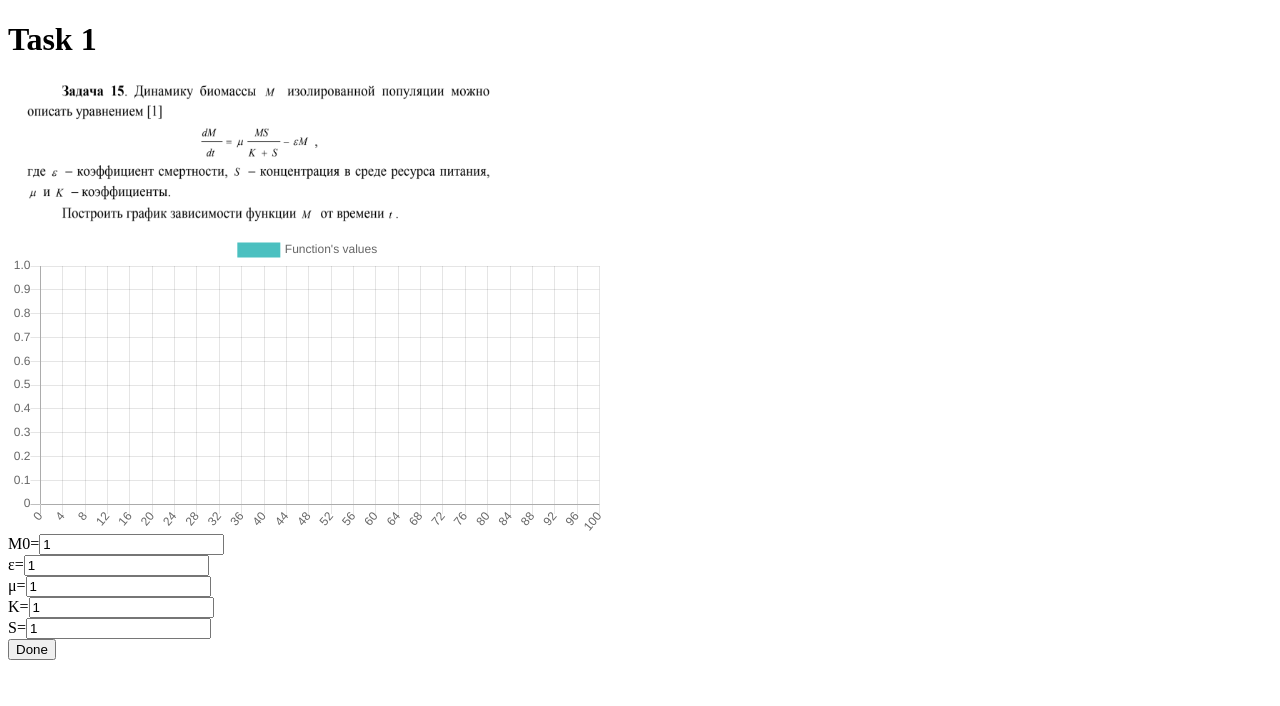
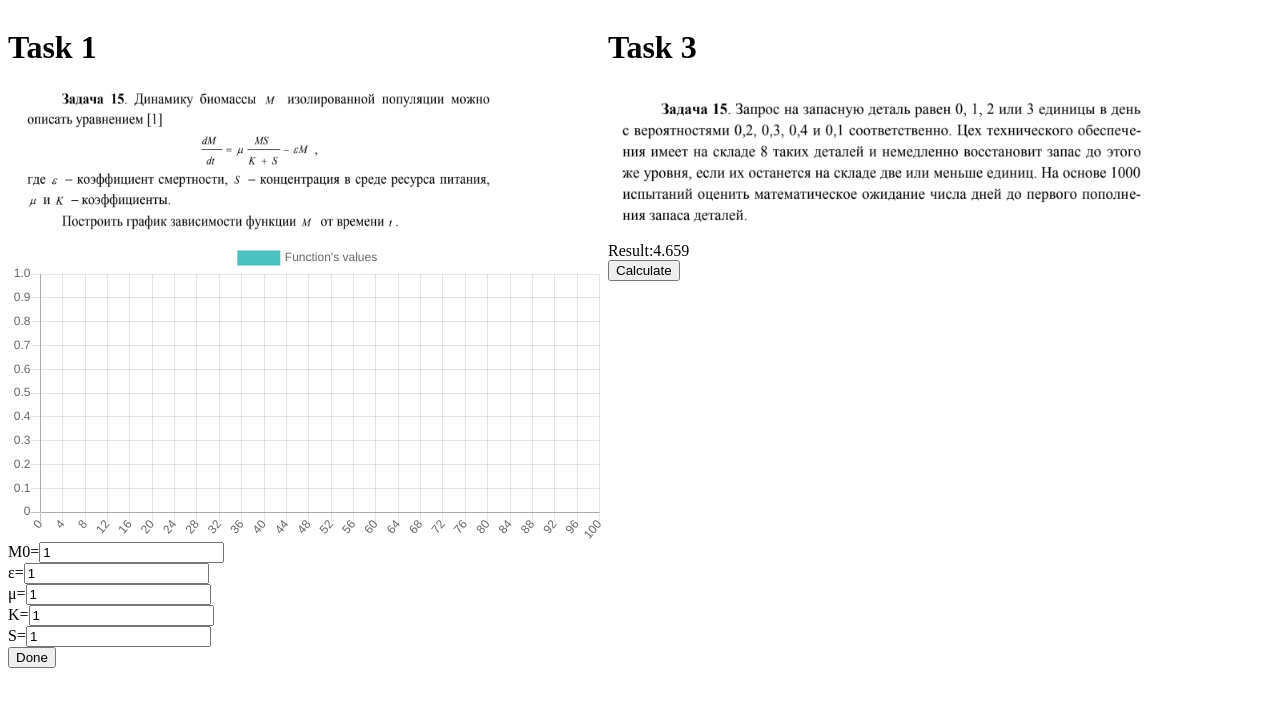
Before and after one commit to lexprom/modelling, a React (Create React App) app: page / in a window 1280 px wide. Shown: the top 706 px of the page. Built offline with nearby package versions, Linux system fonts and the light colour scheme.

Commit message:
Added the 3 task

```diff
--- a/src/App.js
+++ b/src/App.js
@@ -1,12 +1,16 @@
 import React, { Component } from 'react';
 
 import Biomass from "./CalculatingBiomass";
+import ExpectedValueDiscrete from './ExpectedValueDiscrete';
+
+import "./styles.css"
 
 class App extends Component {
   render() {
     return (
       <div className="App">
         <Biomass />
+        <ExpectedValueDiscrete />
       </div>
     );
   }
--- /dev/null
+++ b/src/ExpectedValueDiscrete/index.js
@@ -0,0 +1,48 @@
+import React, { Component } from 'react'
+
+import Image from "./assets/task3.png"
+
+const NUMBER_OF_EXPERIMENTS = 1000;
+const MIN_NUMBER_OF_DETAILS = 5;
+
+class ExpectedValueDiscrete extends Component {
+	constructor(props) {
+		super(props);
+		this.state = {
+			result: 0
+		}
+	}
+
+	calculateExpectedValues = () => {
+		const details = [0, 0, 1, 1, 1, 2, 2, 2, 2, 3]; // odds of details
+		const resultsExpectedValues = [];
+		for (let index = 0; index < NUMBER_OF_EXPERIMENTS; index++) {
+			let temp = 0;
+			let count = 0;
+			while (temp <= MIN_NUMBER_OF_DETAILS) {
+				temp += details[Math.floor(Math.random() * details.length)];
+				count++;
+			}
+			resultsExpectedValues.push(count);
+		}
+		const sumExpctedValues = resultsExpectedValues.reduce((acc, currentVal) => acc + currentVal);
+		this.setState({ result: sumExpctedValues / NUMBER_OF_EXPERIMENTS });
+	}
+
+	componentDidMount() {
+		this.calculateExpectedValues();
+	}
+
+	render() {
+		return (
+			<div>
+				<h1>Task 3</h1>
+				<img src={Image} height="150px" width="550px" alt="" />
+				<div>Result:{this.state.result} </div>
+				<button onClick={this.calculateExpectedValues}>Calculate</button>
+			</div>
+		)
+	}
+}
+
+export default ExpectedValueDiscrete;
--- /dev/null
+++ b/src/styles.css
@@ -0,0 +1,3 @@
+.App {
+    display: flex;
+}
```
Also changed, not shown: src/ExpectedValueDiscrete/assets/task3.png (added).
